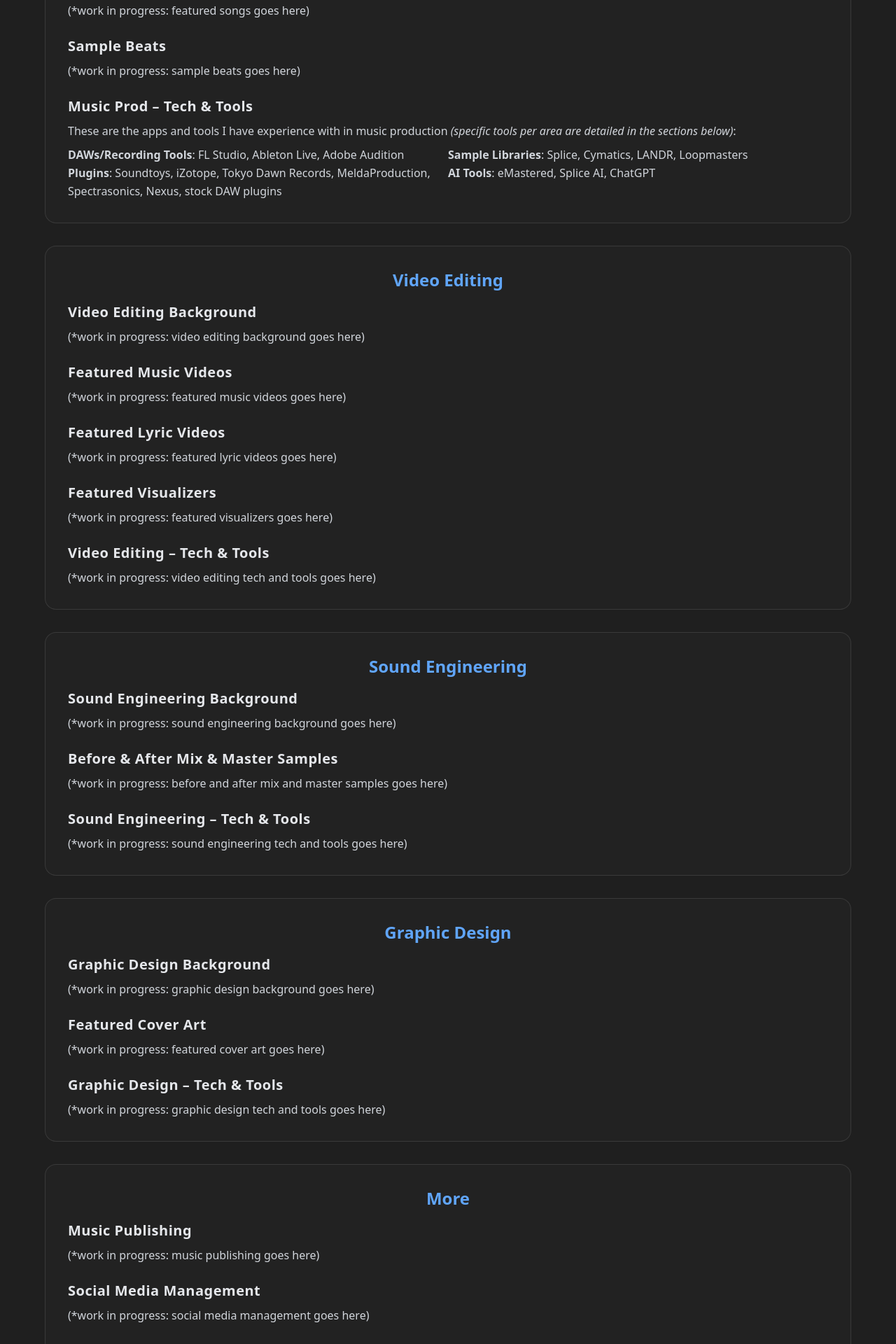
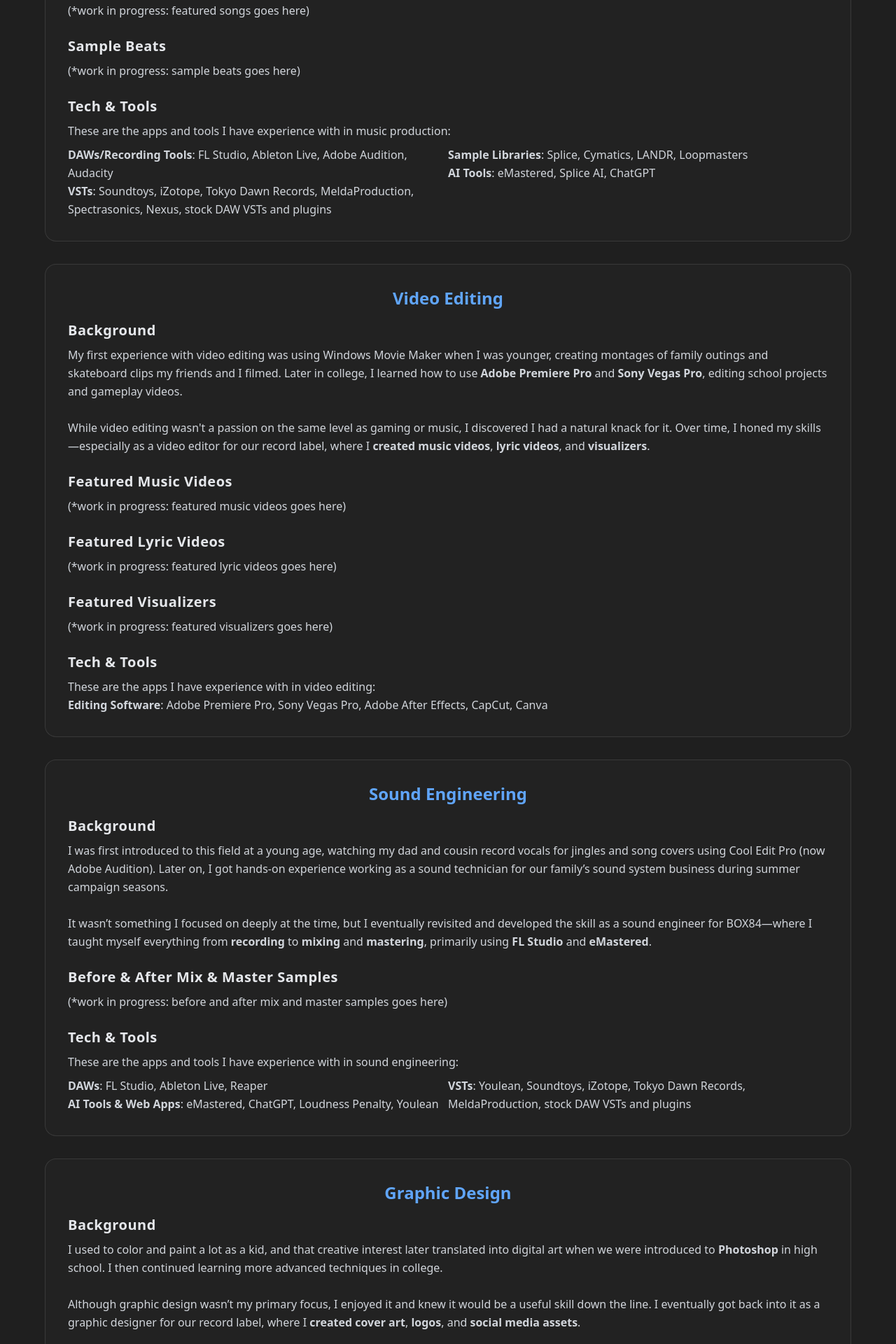
Before and after one commit to joshuakitong/portfolio, a React (Create React App) app: page /#/music in a window 1280 px wide. Shown: the part 880-2800 px from the top of the page at 70% size. Built offline with nearby package versions, Linux system fonts and the light colour scheme.

Commit message:
docs: music production text content

```diff
--- a/src/pages/Music.jsx
+++ b/src/pages/Music.jsx
@@ -7,22 +7,22 @@
     title: "Music Production",
     content: (
       <>
-        <h2 className="text-xl font-bold mb-2 tracking-wide text-gray-200">Musical Background</h2>
+        <h2 className="text-xl font-bold mb-2 tracking-wide text-gray-200">Background</h2>
         <p className="mb-6">
           I started playing guitar at the age of six, with minimal formal lessons — most of what I learned was self-taught. Over time, I picked up other instruments too,
-          including lead guitar, bass, drums, and keyboards. Throughout my school years, I stayed active in music, joining battle of the bands and performing through college.<br/><br/>
+          including lead guitar, bass, drums, and keyboards. Throughout my school years, I stayed active in music, joining battle of the bands and talent shows.<br/><br/>
 
-          After graduating, however, I lost touch with music. It wasn’t until the pandemic that I rediscovered my passion — around the time my brother and his friends
-          started a record label and collective called BOX84. I joined the team and have been deeply involved ever since — as a music producer, manager, and co-owner.<br/><br/>
+          After graduating, however, I lost touch with music. It wasn’t until the pandemic in 2020 that I rediscovered my passion — around the time my brother and his friends
+          started a record label and collective called BOX84. I joined the team and have been deeply involved as a music producer and manager ever since.<br/><br/>
 
           Since then, I’ve taught myself to <strong>make beats</strong>, <strong>write and arrange songs</strong>, <strong>mix and master tracks</strong>
            , <strong>edit videos and graphics</strong> , <strong>release music on streaming platforms</strong>, <strong>manage artists and social media pages</strong>.
-           I’ve produced over a hundred tracks, generating hundreds of thousands of streams across platforms. I primarily use <strong>FL Studio</strong>
-           , <strong>Adobe Premiere Pro</strong>, and <strong>Photoshop</strong>. You can learn more about the specific tools I use in each area of production in the sections below.
+           To date, I’ve produced over a hundred tracks, generating hundreds of thousands of streams across platforms. I primarily use <strong>FL Studio</strong>
+           , <strong>Adobe Premiere Pro</strong>, and <strong>Photoshop</strong>—and you can find more about the tools I use for each part of the process in the sections below.
         </p>
         <h2 className="text-xl font-bold mb-2 tracking-wide text-gray-200">Music Production Services</h2>
         <p>
-          Here's a list of the music production services I Offer:
+          Here's a list of the music production services I offer:
         </p>
         <div className="grid grid-cols-1 md:grid-cols-3 mt-2 mb-6">
           <div className="space-y-6">
@@ -48,14 +48,14 @@
         <p className="mb-6">
           (*work in progress: sample beats goes here)
         </p>
-        <h2 className="text-xl font-bold mb-2 tracking-wide text-gray-200">Music Prod – Tech & Tools</h2>
+        <h2 className="text-xl font-bold mb-2 tracking-wide text-gray-200">Tech & Tools</h2>
         <p>
-          These are the apps and tools I have experience with in music production <i>(specific tools per area are detailed in the sections below)</i>:<br/>
+          These are the apps and tools I have experience with in music production:<br/>
         </p>
         <div className="grid grid-cols-1 md:grid-cols-2 mt-2">
           <div className="space-y-6">
-            <strong>DAWs/Recording Tools</strong>: FL Studio, Ableton Live, Adobe Audition<br/>
-            <strong>Plugins</strong>: Soundtoys, iZotope, Tokyo Dawn Records, MeldaProduction, Spectrasonics, Nexus, stock DAW plugins
+            <strong>DAWs/Recording Tools</strong>: FL Studio, Ableton Live, Adobe Audition, Audacity<br/>
+            <strong>VSTs</strong>: Soundtoys, iZotope, Tokyo Dawn Records, MeldaProduction, Spectrasonics, Nexus, stock DAW VSTs and plugins
           </div>
           <div className="space-y-6">
             <strong>Sample Libraries</strong>: Splice, Cymatics, LANDR, Loopmasters<br/>
@@ -70,9 +70,13 @@
     title: "Video Editing",
     content: (
       <>
-        <h2 className="text-xl font-bold mb-2 tracking-wide text-gray-200">Video Editing Background</h2>
+        <h2 className="text-xl font-bold mb-2 tracking-wide text-gray-200">Background</h2>
         <p className="mb-6">
-          (*work in progress: video editing background goes here)
+          My first experience with video editing was using Windows Movie Maker when I was younger, creating montages of family outings and skateboard clips my friends and I filmed.
+           Later in college, I learned how to use <strong>Adobe Premiere Pro</strong> and <strong>Sony Vegas Pro</strong>, editing school projects and gameplay videos.<br/><br/>
+
+          While video editing wasn't a passion on the same level as gaming or music, I discovered I had a natural knack for it. Over time, I honed my skills—especially as a
+           video editor for our record label, where I <strong>created music videos</strong>, <strong>lyric videos</strong>, and <strong>visualizers</strong>.
         </p>
         <h2 className="text-xl font-bold mb-2 tracking-wide text-gray-200">Featured Music Videos</h2>
         <p className="mb-6">
@@ -86,10 +90,11 @@
         <p className="mb-6">
           (*work in progress: featured visualizers goes here)
         </p>
-        <h2 className="text-xl font-bold mb-2 tracking-wide text-gray-200">Video Editing – Tech & Tools</h2>
+        <h2 className="text-xl font-bold mb-2 tracking-wide text-gray-200">Tech & Tools</h2>
         <p>
-          (*work in progress: video editing tech and tools goes here)
+          These are the apps I have experience with in video editing:<br/>
         </p>
+        <strong>Editing Software</strong>: Adobe Premiere Pro, Sony Vegas Pro, Adobe After Effects, CapCut, Canva<br/>
       </>
     )
   },
@@ -98,18 +103,31 @@
     title: "Sound Engineering",
     content: (
       <>
-        <h2 className="text-xl font-bold mb-2 tracking-wide text-gray-200">Sound Engineering Background</h2>
+        <h2 className="text-xl font-bold mb-2 tracking-wide text-gray-200">Background</h2>
         <p className="mb-6">
-          (*work in progress: sound engineering background goes here)
+          I was first introduced to this field at a young age, watching my dad and cousin record vocals for jingles and song covers using Cool Edit Pro (now Adobe Audition).
+           Later on, I got hands-on experience working as a sound technician for our family’s sound system business during summer campaign seasons.<br/><br/>
+
+          It wasn’t something I focused on deeply at the time, but I eventually revisited and developed the skill as a sound engineer for BOX84—where I taught myself everything
+           from <strong>recording</strong> to <strong>mixing</strong> and <strong>mastering</strong>, primarily using <strong>FL Studio</strong> and <strong>eMastered</strong>.
         </p>
         <h2 className="text-xl font-bold mb-2 tracking-wide text-gray-200">Before & After Mix & Master Samples</h2>
         <p className="mb-6">
           (*work in progress: before and after mix and master samples goes here)
         </p>
-        <h2 className="text-xl font-bold mb-2 tracking-wide text-gray-200">Sound Engineering – Tech & Tools</h2>
+        <h2 className="text-xl font-bold mb-2 tracking-wide text-gray-200">Tech & Tools</h2>
         <p>
-          (*work in progress: sound engineering tech and tools goes here)
+          These are the apps and tools I have experience with in sound engineering:<br/>
         </p>
+        <div className="grid grid-cols-1 md:grid-cols-2 mt-2">
+          <div className="space-y-6">
+            <strong>DAWs</strong>: FL Studio, Ableton Live, Reaper<br/>
+            <strong>AI Tools & Web Apps</strong>: eMastered, ChatGPT, Loudness Penalty, Youlean
+          </div>
+          <div className="space-y-6">
+            <strong>VSTs</strong>: Youlean, Soundtoys, iZotope, Tokyo Dawn Records, MeldaProduction, stock DAW VSTs and plugins
+          </div>
+        </div>
       </>
     )
   },
@@ -118,18 +136,23 @@
     title: "Graphic Design",
     content: (
       <>
-        <h2 className="text-xl font-bold mb-2 tracking-wide text-gray-200">Graphic Design Background</h2>
+        <h2 className="text-xl font-bold mb-2 tracking-wide text-gray-200">Background</h2>
         <p className="mb-6">
-          (*work in progress: graphic design background goes here)
+          I used to color and paint a lot as a kid, and that creative interest later translated into digital art when we were introduced to <strong>Photoshop</strong> in
+           high school. I then continued learning more advanced techniques in college.<br/><br/>
+
+          Although graphic design wasn’t my primary focus, I enjoyed it and knew it would be a useful skill down the line. I eventually got back into it as a graphic designer
+          for our record label, where I <strong>created cover art</strong>, <strong>logos</strong>, and <strong>social media assets</strong>.
         </p>
         <h2 className="text-xl font-bold mb-2 tracking-wide text-gray-200">Featured Cover Art</h2>
         <p className="mb-6">
           (*work in progress: featured cover art goes here)
         </p>
-        <h2 className="text-xl font-bold mb-2 tracking-wide text-gray-200">Graphic Design – Tech & Tools</h2>
+        <h2 className="text-xl font-bold mb-2 tracking-wide text-gray-200">Tech & Tools</h2>
         <p>
-          (*work in progress: graphic design tech and tools goes here)
+          These are the apps I have experience with in graphic design:<br/>
         </p>
+        <strong>Design Software</strong>: Adobe Photoshop, Canva<br/>
       </>
     )
   },
@@ -138,18 +161,45 @@
     title: "More",
     content: (
       <>
-        <h2 className="text-xl font-bold mb-2 tracking-wide text-gray-200">Music Publishing</h2>
+        <h2 className="text-xl font-bold mb-2 tracking-wide text-gray-200">Publishing and Management</h2>
         <p className="mb-6">
-          (*work in progress: music publishing goes here)
-        </p>
-        <h2 className="text-xl font-bold mb-2 tracking-wide text-gray-200">Social Media Management</h2>
-        <p className="mb-6">
-          (*work in progress: social media management goes here)
+          When the record label first started, releases were only uploaded to YouTube and not distributed to major streaming platforms like Spotify or Apple Music. I took the
+           initiative to research how to formally release music and eventually signed us up with Ditto Music, which I found to be the most suitable distributor for independent
+           artists and labels.<br/><br/>
+
+          We initially paid for their services, but about a year later, our work caught the attention of the <strong>Ditto Music</strong> team. They offered us a <strong>partnership</strong>,
+           which we’ve maintained ever since. I now serve as their primary <strong>point of contact</strong> for releases under our indie record label.<br/><br/>
+
+          I’ve also taken the initiative to manage the label’s artists, oversee production needs, and run our social media pages. In the process, I’ve learned the basics of digital
+           marketing and familiarized myself with tools and platforms like <strong>Meta Business Suite</strong>, <strong>YouTube Studio</strong>, <strong>Spotify for Artists</strong>,
+           and the <strong>Ditto Music Dashboard</strong>.
         </p>
         <h2 className="text-xl font-bold mb-2 tracking-wide text-gray-200">BOX84 Pages and Socials</h2>
         <p>
-          (*work in progress: pages and socials goes here)
+          Feel free to check out and follow us on our social media pages:
         </p>
+        <div className="grid grid-cols-1 md:grid-cols-4 mt-4">
+          <div className="space-y-6 flex justify-center">
+            <a href="https://www.youtube.com/@BOX84" target="_blank" className="block w-fit px-4 py-2 bg-red-600 text-white rounded-md hover:bg-red-700 transition">
+              <strong>YouTube Channel</strong>
+            </a>
+          </div>
+          <div className="space-y-6 flex justify-center">
+            <a href="https://open.spotify.com/playlist/2AAIvXFYyNZo12DHMJqMi5" target="_blank" className="block w-fit px-4 py-2 bg-green-500 text-white rounded-md hover:bg-green-600 transition">
+              <strong>Spotify Playlist</strong>
+            </a>
+          </div>
+          <div className="space-y-6 flex justify-center">
+            <a href="https://www.facebook.com/box84official" target="_blank" className="block w-fit px-4 py-2 bg-blue-600 text-white rounded-md hover:bg-blue-700 transition">
+              <strong>Facebook Page</strong>
+            </a>
+          </div>
+          <div className="space-y-6 flex justify-center">
+            <a href="https://www.instagram.com/box84official/" target="_blank" className="block w-fit px-4 py-2 bg-pink-500 text-white rounded-md hover:bg-pink-600 transition">
+              <strong>Instagram</strong>
+            </a>
+          </div>
+        </div>
       </>
     )
   }
```
